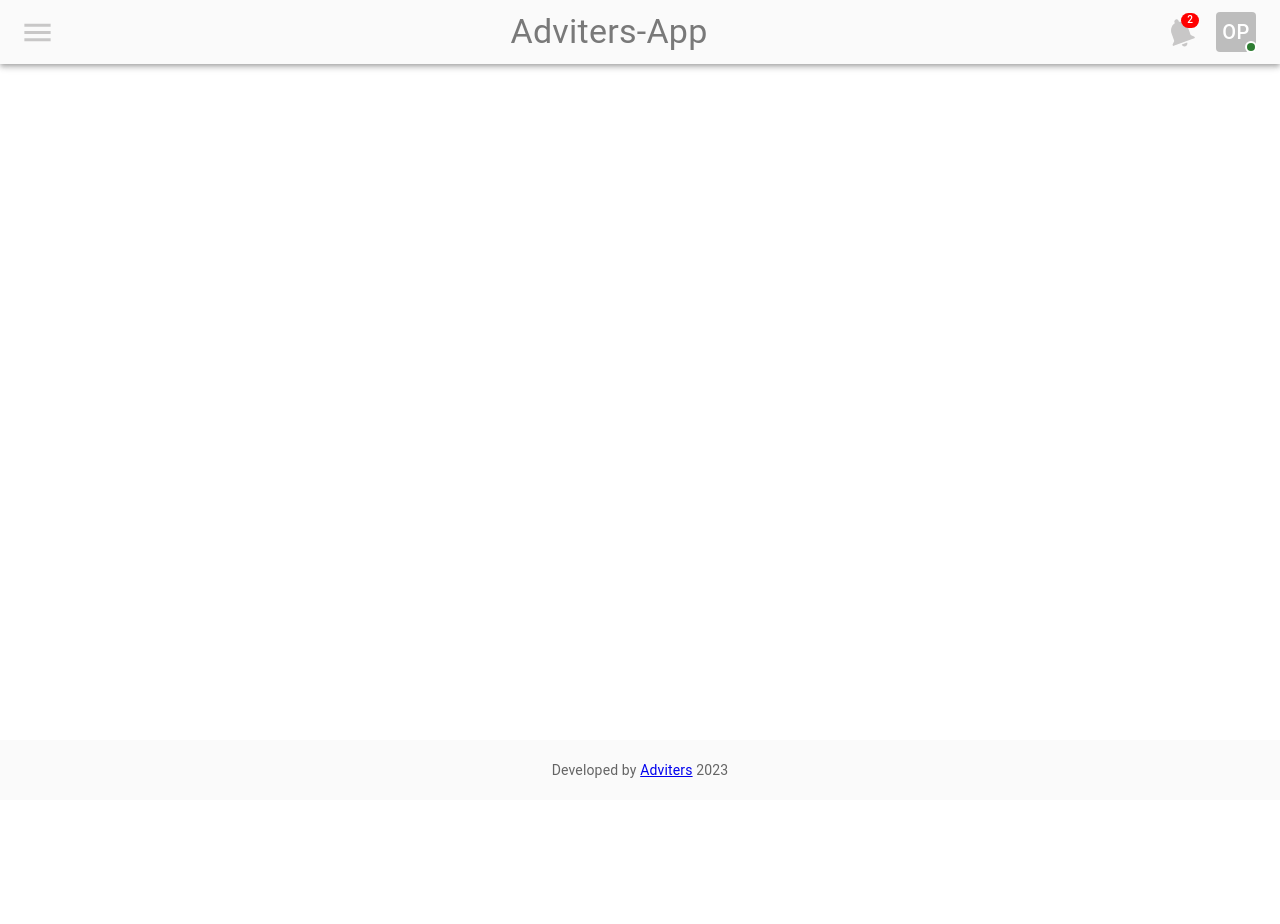
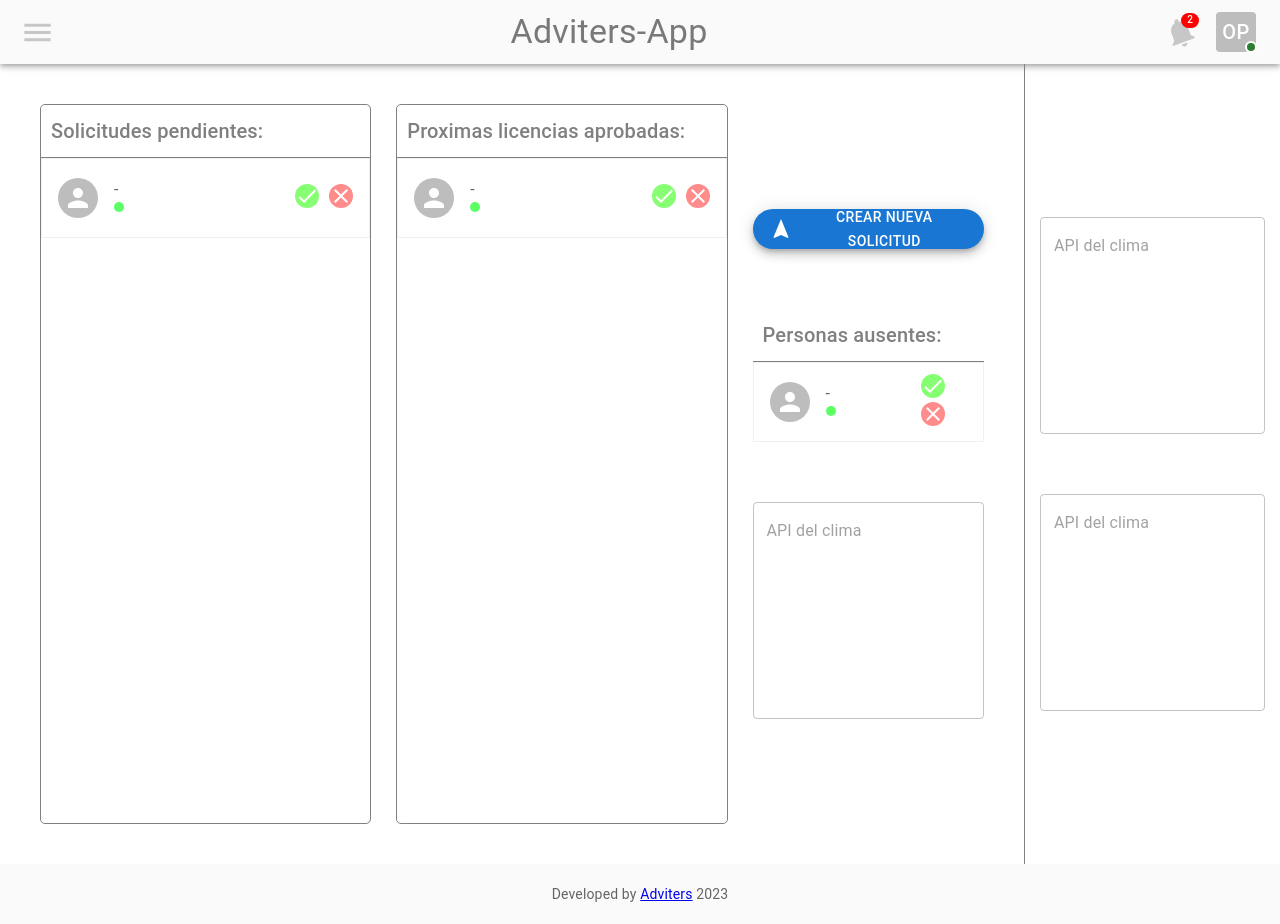
Before and after one commit to Capacitaciones3/proyecto-final, a React (Create React App) app: page /dashboard in a window 1280 px wide. Before the commit the page ends 800 px from the top, so only its background shows below. Built offline with nearby package versions, Linux system fonts and the light colour scheme.

Commit message:
Dashboard

```diff
--- a/src/App.js
+++ b/src/App.js
@@ -1,7 +1,6 @@
 import React, { useContext } from 'react'
 import  {BrowserRouter, Route, Routes} from "react-router-dom"
 import Login from './pages/Login/Login';
-import Home from "./pages/Dashboard/Dashboard"
 import NotFound from "./pages/NotFound/NotFound"
 import Layout from './components/Layout/Layout'
 import Licencias from './pages/Licencias/Licencias';
--- a/src/components/Cards/CardUser/CardUser.jsx
+++ b/src/components/Cards/CardUser/CardUser.jsx
@@ -16,18 +16,20 @@ const CardUser = ({
   return (
     <Stack
       sx={{
-        maxWidth: "368px",
+        maxWidth: "100%",
         height: "80px",
+        display: 'flex',
         flexDirection: "row",
+        justifyContent: 'space-between',
         backgroundColor: "#ffffff",
         border: "0.2px solid #F0F0F0",
         alignItems: "center",
-        justifyContent: "flex-start",
         padding: 2,
         flexGrow: 1,
         cursor: "pointer",
       }}
     >
+      <Stack sx={{  display: 'flex', flexDirection: "row", justifyContent: 'space-between'}}>
       <Avatar alt="User" src={avatar} sx={{ marginRight: "1rem" }} />
       <Stack sx={{ marginRight: "5rem" }}>
         <Typografy fontWeight="700" component="span">
@@ -51,12 +53,15 @@ const CardUser = ({
           </Typografy>
         </Typografy>
       </Stack>
+      </Stack>
       <Stack
         sx={{
           display: "flex",
           flexDirection: "row",
+          justifyContent: 'flex-end'
         }}
       >
+        <div style={{alignSelf:'self-end'}}>
         <button style={{ border: 0, backgroundColor: "#ffffff" }}>
           <CheckIcon
             sx={{
@@ -77,6 +82,7 @@ const CardUser = ({
             }}
           ></ClearIcon>
         </button>
+        </div>
       </Stack>
     </Stack>
   );
--- a/src/contexts/Autenticacion.jsx
+++ b/src/contexts/Autenticacion.jsx
@@ -3,6 +3,7 @@ import React, {useState } from "react";
 export const AutenticacionContext = React.createContext();
 
 export const AutenticacionProvider = ({children}) => {
+
   const [usuario, setUsuario] = useState({
     isLogged: true,
     rol: {
--- /dev/null
+++ b/src/pages/Dashboard/CardApi.jsx/CardApi.jsx
@@ -0,0 +1,18 @@
+import { Stack, TextField } from '@mui/material'
+import React from 'react'
+
+const CardApi = () => {
+  return (
+    <Stack>
+      <TextField
+      sx={{ width:'100%'}}
+      id="api"
+      multiline
+      rows={8}
+      placeholder='API del clima'
+      />
+    </Stack>
+  )
+}
+
+export default CardApi
--- a/src/pages/Dashboard/Dashboard.jsx
+++ b/src/pages/Dashboard/Dashboard.jsx
@@ -1,13 +1,76 @@
 import React from 'react'
 import { Outlet } from 'react-router-dom';
+import CardUser from '../../components/Cards/CardUser/CardUser'
+import CardApi from '../Dashboard/CardApi.jsx/CardApi'
+import PostAddIcon from '@mui/icons-material/PostAdd';
+import NavigationIcon from '@mui/icons-material/Navigation';
+import { Fab, TextField, Typography } from '@mui/material';
+import './dashboard.css'
 
 const Dashboard = () => {
+  return (
+    <>
+    <main style={{width:'100vw', maxWidth:'100%', minHeight: '100vh', display:'flex', justifyContent:'space-between', padding:'0px'}}>
+
+      <article style={{width:'80%', display:'flex', gap: '25px', padding:'40px', justifyContent:'space-between'}}>
+
+        <section className='cardLicenciasPorAprobar'>
+          <div className='titulo'> <Typography variant="h6" color={'grey'}> Solicitudes pendientes: </Typography></div>
+          <div >
+            <ul>
+              <CardUser/>
+            </ul>
+          </div>
+        </section>
+
+        <section className='cardLicenciasProximas'>
+        <div className='titulo'> <Typography variant="h6" color={'grey'}> Proximas licencias aprobadas: </Typography></div>
+          <div >
+            <ul>
+              <CardUser/>
+            </ul>
+          </div>
+        </section>
 
 
-  return
+        <section className='contenidoSecundario'>
 
+          <div className='botonEnviarLicencias'>
+            <Fab variant="extended" size="medium" color="primary" aria-label="add">
+              <NavigationIcon sx={{ mr: 1 }} icon={<PostAddIcon />} /> Crear nueva solicitud
+            </Fab>
+          </div>
 
-  <Outlet/>
+          <div className='cardPersonasAusentes'>
+            <div className='titulo'> <Typography variant="h6" color={'grey'}> Personas ausentes: </Typography></div>
+            <div >
+              <ul>
+                <CardUser/>
+              </ul>
+            </div>
+          </div>
+
+          <div className='CantDiasDisponibles'>
+            <CardApi/>
+          </div>
+        </section>
+
+      </article>
+
+      <aside className='contenedorAPIsExternas'>
+
+        <div className='APIexterna'>
+          <CardApi/>
+        </div>
+        <div className='APIexterna'>
+          <CardApi/>
+        </div>
+      </aside>
+    </main>
+    <Outlet/>
+  </>
+  )
+
 }
 
 export default Dashboard;
--- /dev/null
+++ b/src/pages/Dashboard/dashboard.css
@@ -0,0 +1,51 @@
+*{
+    margin: 0;
+    padding: 0;
+    box-sizing: border-box;
+}
+
+.cardLicenciasPorAprobar{
+    width: 50%;
+    display:flex;
+    flex-direction:column;
+    border:1px solid grey;
+    border-radius: 5px;
+}
+
+.titulo{
+    border-bottom: 1px solid grey;
+    padding: 10px;
+}
+
+.cardLicenciasProximas{
+    width: 50%;
+    display:flex;
+    flex-direction:column;
+    border:1px solid grey;
+    border-radius: 5px;
+}
+
+.contenidoSecundario{
+    width: 35%;
+    display:flex;
+    flex-direction:column;
+    justify-content: center;
+    align-content: center;
+    gap: 60px;
+}
+
+
+.contenedorAPIsExternas{
+    width: 20%;
+    display: flex;
+    align-items: center;
+    justify-content: center;
+    flex-direction:column;
+    border-left:1px solid grey;
+    padding: 40px 10px 40px 10px;
+    gap: 60px;
+}
+
+.APIexterna{
+
+}
--- a/src/pages/Licencias/Licencias.jsx
+++ b/src/pages/Licencias/Licencias.jsx
@@ -3,11 +3,11 @@ import "./licencias.css"
 import SubirArchivo from './SubirArchivo/SubirArchivo'
 import TipodeLicencia from './TipodeLicencia/TipodeLicencia'
 import Descripcion from './Descripcion/Descripcion'
-import CardPrincipal from '../../components/Cards/CardPrincipal/CardPrincipal'
 import Usuario from '../../components/Usuario/Usuario'
-import {Chip, Divider, Fab, Typography} from '@mui/material'
+import {Chip, Fab, Typography} from '@mui/material'
 import PostAddIcon from '@mui/icons-material/PostAdd';
 import NavigationIcon from '@mui/icons-material/Navigation';
+import CardUser from '../../components/Cards/CardUser/CardUser'
 
 const Licencias = () => {
   return (
@@ -77,14 +77,13 @@ const Licencias = () => {
     </article>
 
     <aside className='contenedorLista'>
-      <div> <Typography variant="subtitle1"> Detalle de la licencia: </Typography></div>
+      <div> <Typography variant="h6" color={'grey'}> Detalle de la licencia: </Typography></div>
       <div>
         <ul>
-          <CardPrincipal/>
+          <CardUser/>
         </ul>
       </div>
     </aside>
-
     </main>
     </>
   )
--- a/src/services/loginServices.js
+++ b/src/services/loginServices.js
@@ -9,7 +9,7 @@ export const postLogin = async (body, setUsuario) => {
       "Token",
       response?.accessToken?.stsTokenManager?.accessToken
     );
-    return window.location.replace("/grupos");
+    return window.location.replace("/dashboard");
 
   } catch (error) {
     alert(
@@ -17,6 +17,6 @@ export const postLogin = async (body, setUsuario) => {
         ? error?.response.data?.message
         : "Ha ocurrido un error inesperado"
     );
-    throw new Error("[getGrupos service error]: " + error);
+    throw new Error("[Loginservice error]: " + error);
   }
 };
```
Also changed, not shown: src/services/LicencesServices.js (added, +32 -0 lines), src/services/dashboardServices.js (added, +9 -0 lines), src/services/homeServices.js (deleted, +0 -9 lines).
